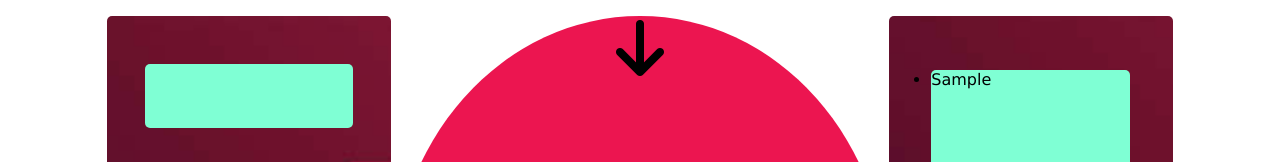
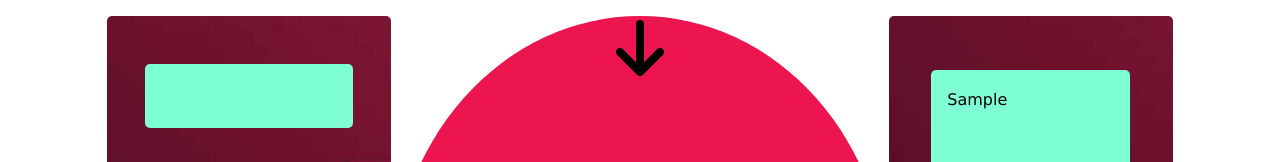
Before and after one commit to diegofred10/world-cup-wheel, a website built with Vite: page src/index.html in a window 1280 px wide. Both pictures are taken after typing "Sample" into the empty fields and a click on the button "Agregar". Shown: the part 155-317 px from the top of the page. Built offline with nearby package versions, Linux system fonts and the light colour scheme; a web font is replaced by a local one.

Commit message:
Añadiendo paises a la lista

```diff
--- a/src/index.html
+++ b/src/index.html
@@ -7,7 +7,6 @@
   <meta name="viewport" content="width=device-width, initial-scale=1.0" />
   <title>World cup wheel</title>
   <link rel="stylesheet" href="./sass/styles.scss">
-  <link rel="stylesheet" href="./src/css/reset.css">
   <script src="https://kit.fontawesome.com/8b36fc8439.js" crossorigin="anonymous"></script>
 </head>
 
--- a/src/js/main.js
+++ b/src/js/main.js
@@ -10,7 +10,10 @@ const buttonAdd = document.querySelector(".add-country-button");
 
 
 buttonAdd.addEventListener("click", () =>  {
-    const country = document.querySelector(".input-country").value;
+    const country = document.querySelector(".input-country");
+    const countryValue = country.value;
     const listCountries = document.querySelector(".container-list");
-    listCountries.innerHTML += `<li>${country}</li>`;
+    listCountries.innerHTML += `<li class="container-list-country">${countryValue}</li>`;
+
+    console.log
 })
--- a/src/sass/boxResultados.scss
+++ b/src/sass/boxResultados.scss
@@ -19,9 +19,15 @@
     background-color: aquamarine;
     border-radius: 5px;
     margin-top: 2.2em;
-    .list-countries {
-      list-style: none;
+    .container-list{
+      margin-top: 1em;
     }
+      .container-list-country{
+        list-style: none;
+        padding: .2em 1em;
+
+      }
+
   }
 
   .container-add-countries {
@@ -31,7 +37,6 @@
     align-items: center;
     height: 20%;
     width: 75%;
-
     .input-country {
       width: 92%;
       font-family: sans-serif;
```
